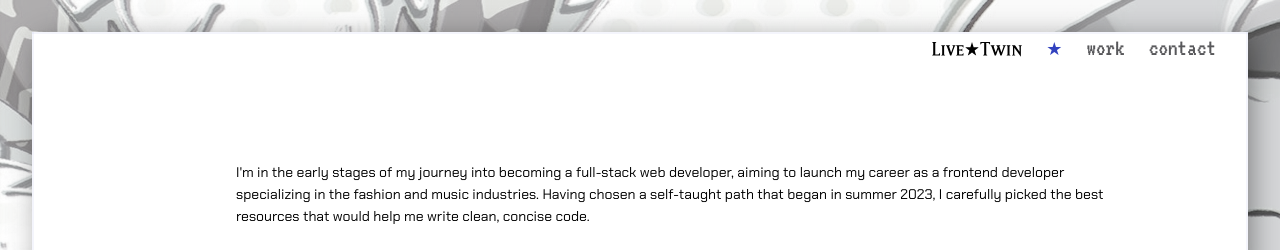
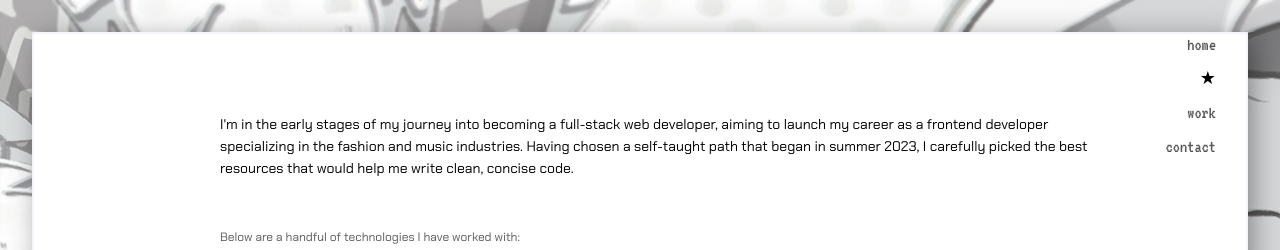
Before and after one commit to LivexTwin/my-portfolio, a Nuxt app: page /info in a window 1280 px wide. Shown: the top 250 px of the page. Built offline with nearby package versions, Linux system fonts and the light colour scheme; a web font is replaced by a local one.

Commit message:
lets see

```diff
--- a/app.vue
+++ b/app.vue
@@ -28,9 +28,11 @@
 } */
 
 .wrapper {
-  max-width: 350px;
-
-  /* overflow-y: scroll; */
+  max-width: 300px;
+  scrollbar-width: none;
+  margin-bottom: 2rem;
+  height: 100vh;
+  overflow-y: scroll;
 }
 
 /* md */
--- a/assets/css/main.css
+++ b/assets/css/main.css
@@ -33,17 +33,21 @@
   }
 }
 
+header {
+  position: fixed;
+  top: 0;
+  right: 0;
+  z-index: 9999;
+}
+
 .page-content {
   padding: calc(var(--pad) * 2 + 1px) calc(var(--pad) * 2);
-  margin-left: 2rem;
+  margin-left: 1rem;
   display: flex;
   flex-direction: column;
-  height: 90dvh;
 
-  overflow-y: auto;
-  scrollbar-width: none;
   gap: 2rem;
-  margin-bottom: 1rem;
+  margin-top: 3rem;
   font-size: var(--size-xs);
 }
 
--- a/components/TheNavigation.vue
+++ b/components/TheNavigation.vue
@@ -86,140 +86,19 @@ svg.icon .router-link-active path {
             <span v-else class="link-text">{{ link.text }}</span>
           </NuxtLink>
         </li>
-        <li>
-          <NuxtLink
-            to="/"
-            :class="{ 'router-link-active': isActive('/') }"
-            class="logo-link"
-          >
-            <span v-if="isActive('/')" class="icon-star">★</span>
-            <div v-else class="logo">
-              <svg
-                class="svg"
-                xmlns="http://www.w3.org/2000/svg"
-                xmlns:xlink="http://www.w3.org/1999/xlink"
-                zoomAndPan="magnify"
-                preserveAspectRatio="xMidYMid meet"
-                version="1.0"
-                height="100%"
-                width="100%"
-                viewBox="141.66 267.65 404.83 66.33"
-              >
-                <defs>
-                  <g />
-                  <clipPath id="0515b74042">
-                    <path
-                      d="M 290.660156 267.933594 L 352.5 267.933594 L 352.5 330 L 290.660156 330 Z M 290.660156 267.933594 "
-                      clip-rule="nonzero"
-                    />
-                  </clipPath>
-                  <clipPath id="580c126ef4">
-                    <path
-                      d="M 321.582031 267.933594 L 328.878906 291.5625 L 352.5 291.5625 L 333.390625 306.164062 L 340.691406 329.792969 L 321.582031 315.191406 L 302.472656 329.792969 L 309.769531 306.164062 L 290.660156 291.5625 L 314.28125 291.5625 Z M 321.582031 267.933594 "
-                      clip-rule="nonzero"
-                    />
-                  </clipPath>
-                </defs>
-                <g clip-path="url(#0515b74042)">
-                  <g clip-path="url(#580c126ef4)">
-                    <path
-                      fill="#000000"
-                      d="M 290.660156 267.933594 L 352.5 267.933594 L 352.5 329.773438 L 290.660156 329.773438 Z M 290.660156 267.933594 "
-                      fill-opacity="1"
-                      fill-rule="nonzero"
-                    />
-                  </g>
-                </g>
-                <g fill="#000000" fill-opacity="1">
-                  <g transform="translate(138.671805, 328.514469)">
-                    <g>
-                      <path
-                        d="M 38.992188 -11.964844 L 38.992188 0 L 2.992188 0 L 8.253906 -5.261719 L 8.253906 -55.601562 L 2.992188 -60.863281 L 22.796875 -60.863281 L 17.535156 -55.601562 L 17.535156 -4.953125 L 32.082031 -4.953125 Z M 38.992188 -11.964844 "
-                      />
-                    </g>
-                  </g>
-                </g>
-                <g fill="#000000" fill-opacity="1">
-                  <g transform="translate(179.108796, 328.514469)">
-                    <g>
-                      <path
-                        d="M 3.09375 -46.109375 L 21.972656 -46.109375 L 16.917969 -41.054688 L 16.917969 -5.054688 L 21.972656 0 L 3.09375 0 L 8.148438 -5.054688 L 8.148438 -41.054688 Z M 3.09375 -46.109375 "
-                      />
-                    </g>
-                  </g>
-                </g>
-                <g fill="#000000" fill-opacity="1">
-                  <g transform="translate(204.175599, 328.514469)">
-                    <g>
-                      <path
-                        d="M 18.980469 -46.109375 L 14.132812 -41.160156 L 23.417969 -13.511719 L 33.113281 -41.160156 L 28.160156 -46.109375 L 44.253906 -46.109375 L 39.097656 -40.953125 L 24.449219 0 L 18.878906 0 L 4.4375 -41.054688 L -0.722656 -46.109375 Z M 18.980469 -46.109375 "
-                      />
-                    </g>
-                  </g>
-                </g>
-                <g fill="#000000" fill-opacity="1">
-                  <g transform="translate(247.088324, 328.514469)">
-                    <g>
-                      <path
-                        d="M 36.105469 0 L 2.371094 0 L 7.53125 -5.054688 L 7.53125 -41.054688 L 2.371094 -46.109375 L 36.105469 -46.109375 L 36.105469 -35.28125 L 30.019531 -41.367188 L 16.296875 -41.367188 L 16.296875 -27.027344 L 26.097656 -27.027344 L 30.742188 -31.667969 L 30.742188 -17.640625 L 26.097656 -22.28125 L 16.296875 -22.28125 L 16.296875 -4.746094 L 30.019531 -4.746094 L 36.105469 -10.832031 Z M 36.105469 0 "
-                      />
-                    </g>
-                  </g>
-                </g>
-                <g fill="#000000" fill-opacity="1">
-                  <g transform="translate(356.992384, 328.514469)">
-                    <g>
-                      <path
-                        d="M 28.675781 -5.261719 L 33.835938 0 L 14.132812 0 L 19.394531 -5.261719 L 19.394531 -55.910156 L 9.078125 -55.910156 L 2.167969 -48.894531 L 2.167969 -60.863281 L 45.800781 -60.863281 L 45.800781 -48.894531 L 38.890625 -55.910156 L 28.675781 -55.910156 Z M 28.675781 -5.261719 "
-                      />
-                    </g>
-                  </g>
-                </g>
-                <g fill="#000000" fill-opacity="1">
-                  <g transform="translate(404.959731, 328.514469)">
-                    <g>
-                      <path
-                        d="M 24.449219 0 L 18.878906 0 L 4.4375 -41.054688 L -0.722656 -46.109375 L 18.980469 -46.109375 L 14.132812 -41.160156 L 23.417969 -13.511719 L 31.566406 -36.621094 L 30.121094 -41.054688 L 25.066406 -46.109375 L 44.667969 -46.109375 L 39.714844 -41.160156 L 49.101562 -13.511719 L 58.695312 -41.160156 L 53.847656 -46.109375 L 69.941406 -46.109375 L 64.78125 -40.953125 L 50.03125 0 L 44.460938 0 L 34.558594 -28.160156 Z M 24.449219 0 "
-                      />
-                    </g>
-                  </g>
-                </g>
-                <g fill="#000000" fill-opacity="1">
-                  <g transform="translate(473.455041, 328.514469)">
-                    <g>
-                      <path
-                        d="M 3.09375 -46.109375 L 21.972656 -46.109375 L 16.917969 -41.054688 L 16.917969 -5.054688 L 21.972656 0 L 3.09375 0 L 8.148438 -5.054688 L 8.148438 -41.054688 Z M 3.09375 -46.109375 "
-                      />
-                    </g>
-                  </g>
-                </g>
-                <g fill="#000000" fill-opacity="1">
-                  <g transform="translate(498.521844, 328.514469)">
-                    <g>
-                      <path
-                        d="M 18.363281 0 L 2.371094 0 L 7.53125 -5.054688 L 7.53125 -41.054688 L 2.371094 -46.109375 L 16.609375 -46.109375 L 37.035156 -17.433594 L 37.035156 -41.054688 L 32.082031 -46.109375 L 47.96875 -46.109375 L 43.015625 -41.054688 L 43.015625 5.46875 L 13.410156 -34.867188 L 13.410156 -4.953125 Z M 18.363281 0 "
-                      />
-                    </g>
-                  </g>
-                </g>
-              </svg>
-            </div>
-          </NuxtLink>
-        </li>
       </ul>
     </div>
   </nav>
 </template>
 
 <script setup>
-import { useRoute } from "vue-router";
-
 const route = useRoute();
 
 const links = [
   { to: "/contact", text: "contact" },
   { to: "/work", text: "work" },
   { to: "/info", text: "info" },
+  { to: "/", text: "home" },
 ];
 
 function isActive(path) {
@@ -239,39 +118,50 @@ nav {
 
 .nav-links {
   display: flex;
-  flex-direction: row-reverse;
-  align-items: center;
-  justify-content: space-evenly;
+  flex-direction: column-reverse;
+  align-items: flex-end;
   padding: var(--pad);
-  gap: 1.5rem;
+  gap: 0.5rem;
 }
 
 .nav-links a {
   color: var(--clr-neutral);
   font-family: "VT323", sans-serif;
-  font-size: var(--size-2xl);
+  font-size: var(--size-lg);
   text-decoration: none;
-  display: flex;
-  align-items: center;
 }
 
-.link-text {
-  display: inline-block;
+.nav-links a:hover {
+  /* color: var(--clr-primary200); */
+  color: var(--clr-primary200);
+  transition: ease-in-out 0.5s;
+  transition-duration: 500ms;
 }
 
 .icon-star {
-  font-size: 18px; /* Adjust size as needed */
-  margin-top: 0.2rem;
+  color: var(--clr-dark);
+}
+
+nav .router-link-active {
   color: var(--clr-primary200);
 }
 
-.nav-links a.router-link-active .link-text {
-  display: none;
+svg:hover path {
+  fill: var(--clr-primary200);
+  transition: ease-in-out 0.5s;
+  transition-duration: 500ms;
 }
 
-.nav-links a.router-link-active .icon-star {
-  display: inline-block;
+svg:hover {
+  transform: scaleX(0.99);
+  transition: ease-in-out 0.5s;
+  transition-duration: 500ms;
 }
+svg.icon .router-link-active path {
+  fill: var(--clr-primary200);
+}
+
+/* -----LARGE MQ----- */
 
 @media (min-width: 1024px) {
   .nav-links {
--- a/components/wraps.vue
+++ b/components/wraps.vue
@@ -17,6 +17,7 @@
     </div>
     <div class="mask" id="Mask">
       <div class="mask_bottom"></div>
+      <div class="mask_top"></div>
     </div>
   </div>
 </template>
@@ -123,6 +124,10 @@
   bottom: 0;
 }
 
+.mask_top {
+  top: 0;
+}
+
 .mask_top,
 .mask_bottom {
   position: absolute;
--- a/pages/index.vue
+++ b/pages/index.vue
@@ -25,16 +25,17 @@
   max-width: 250px;
   padding: var(--pad);
   margin-left: 2rem;
-  margin-top: 45%;
+  margin-top: 80%;
 }
 
 h1 {
   font-family: "Vt323", sans-serif;
   font-weight: 500;
   position: absolute;
-  top: 15%;
+  top: 10%;
+  max-width: 100px;
   font-size: 1.8rem;
-  right: 15%;
+  left: 15%;
 }
 
 .name {
```
